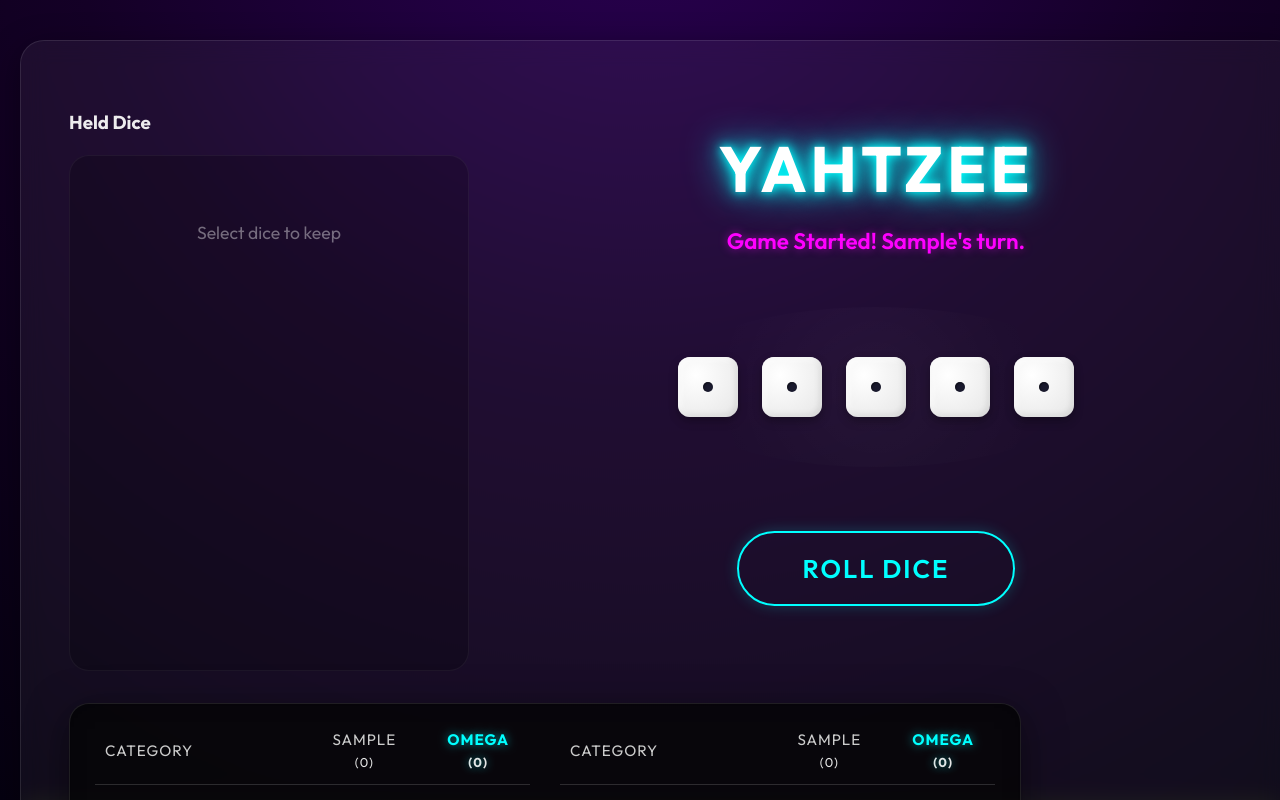
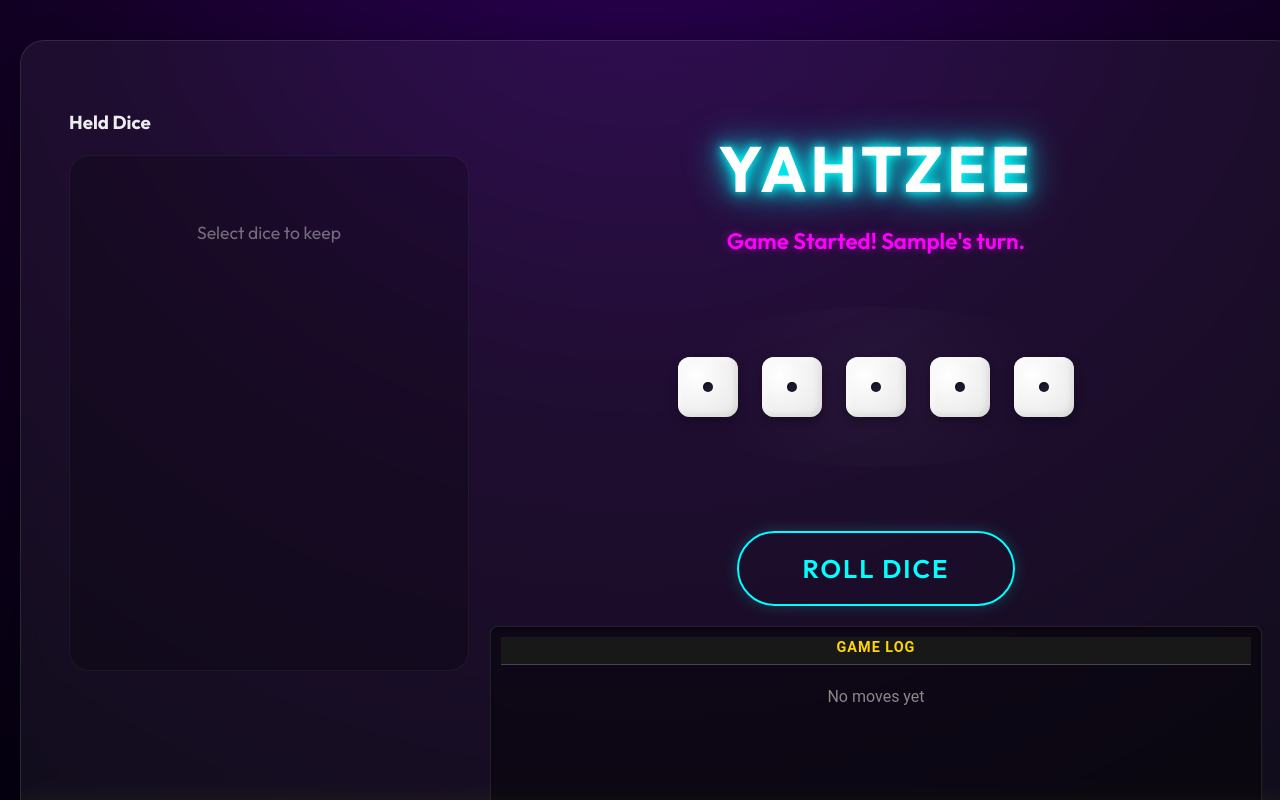
Before and after one commit to eroica0516/MJYahtzee, a React (Vite) app: page / in a window 1280 px wide. Both pictures are taken after typing "Sample" into the empty fields and a click on the button "Start Game". Shown: the top 800 px of the page. Built offline with nearby package versions, Linux system fonts and the light colour scheme.

Commit message:
Adding GameLog feature

```diff
--- a/src/components/GameBoard.jsx
+++ b/src/components/GameBoard.jsx
@@ -3,6 +3,7 @@
 import ScoreCard from './ScoreCard';
 import EndGameScoring from './EndGameScoring';
 import NameInput from './NameInput';
+import GameLog from './GameLog';
 import {
     calculatePossibleScores,
     calculateScore,
@@ -35,11 +36,22 @@
     const [rolling, setRolling] = useState(false);
     const [message, setMessage] = useState('New Game! Roll to start.');
     const [isGameOver, setIsGameOver] = useState(false);
+    const [gameLog, setGameLog] = useState([]);
 
     // AI State
     const [aiProcessing, setAiProcessing] = useState(false);
 
     // --- Helpers ---
+    const addToLog = (player, isUser, category, score, diceValues) => {
+        setGameLog(prev => [{
+            player,
+            isUser,
+            category,
+            score,
+            dice: [...diceValues] // Copy
+        }, ...prev]);
+    };
+
     const wait = (ms) => new Promise(resolve => setTimeout(resolve, ms));
 
     const checkYahtzeeBonus = (diceValues, currentScores) => {
@@ -175,6 +187,7 @@
             }
 
             setLastSelections(prev => ({ ...prev, ai: bestCat }));
+            addToLog(playerNames.ai, false, bestCat, score, diceVals);
         } else {
             // Fallback if something weird happens (e.g. no valid categories, unlikely)
             console.warn("AI found no best category, picking first available.");
@@ -183,6 +196,7 @@
             if (firstCat) {
                 setAiScores(prev => ({ ...prev, [firstCat]: possible[firstCat] }));
                 setLastSelections(prev => ({ ...prev, ai: firstCat }));
+                addToLog(playerNames.ai, false, firstCat, possible[firstCat], diceVals);
             }
         }
 
@@ -248,6 +262,7 @@
         const score = possibleScores[category];
         setUserScores(prev => ({ ...prev, [category]: score }));
         setLastSelections(prev => ({ ...prev, user: category }));
+        addToLog(playerNames.user, true, category, score, dice.map(d => d.value));
 
         // Check Bonus
         const values = dice.map(d => d.value);
@@ -275,6 +290,7 @@
         setDice(Array.from({ length: 5 }, (_, i) => ({ id: i, value: 1, held: false })));
         setMessage('New Game!');
         setAiProcessing(false);
+        setGameLog([]);
     };
 
     const handlePlayAgain = () => {
@@ -289,6 +305,7 @@
         setDice(Array.from({ length: 5 }, (_, i) => ({ id: i, value: 1, held: false })));
         setMessage(`Game Restarted! ${playerNames.user}'s turn.`);
         setAiProcessing(false);
+        setGameLog([]);
     };
 
     // --- Render ---
@@ -350,6 +367,8 @@
                             <button className="btn-reset" onClick={handleReset}>New Game</button>
                         )}
                     </div>
+
+                    <GameLog log={gameLog} />
                 </div>
             </div>
 
--- /dev/null
+++ b/src/components/GameLog.css
@@ -0,0 +1,135 @@
+.game-log {
+    margin-top: 20px;
+    background-color: rgba(0, 0, 0, 0.4);
+    border-radius: 8px;
+    padding: 10px;
+    width: 100%;
+    /* Remove max-height to fill space, use flex logic in parent or min-height */
+    flex: 1;
+    min-height: 200px;
+    /* Ensure at least some height */
+    overflow-y: auto;
+    font-family: 'Roboto', sans-serif;
+    color: #e0e0e0;
+    box-shadow: inset 0 2px 4px rgba(0, 0, 0, 0.5);
+    border: 1px solid rgba(255, 255, 255, 0.1);
+}
+
+.game-log h3 {
+    margin: 0 0 10px 0;
+    font-size: 0.9rem;
+    text-transform: uppercase;
+    letter-spacing: 1px;
+    color: #ffd700;
+    text-align: center;
+    border-bottom: 1px solid rgba(255, 255, 255, 0.2);
+    padding-bottom: 5px;
+    position: sticky;
+    top: 0;
+    background-color: rgba(26, 26, 26, 0.95);
+    /* Match typical dark theme bg */
+    z-index: 1;
+}
+
+.log-list {
+    list-style: none;
+    padding: 0;
+    margin: 0;
+    display: flex;
+    flex-direction: column-reverse;
+    /* Newest first? Or standard list with auto-scroll? User asked for log. Usually newest at bottom is standard for chat/logs, but for game history, seeing the last move at top might be nice. Let's stick to standard chronological order (newest at bottom) and scroll to bottom, OR display reverse order. Let's do reverse order so newest is always at top without scrolling. */
+}
+
+.log-entry {
+    display: flex;
+    align-items: center;
+    justify-content: space-between;
+    padding: 6px 4px;
+    border-bottom: 1px solid rgba(255, 255, 255, 0.05);
+    font-size: 0.85rem;
+    animation: fadeIn 0.3s ease-in;
+}
+
+.log-entry:last-child {
+    border-bottom: none;
+}
+
+.log-info {
+    flex: 1;
+    display: flex;
+    flex-direction: column;
+}
+
+.log-player-name {
+    font-weight: bold;
+    color: #4facfe;
+}
+
+.log-player-name.ai {
+    color: #ff5252;
+}
+
+.log-action {
+    font-size: 0.8rem;
+    color: #ccc;
+}
+
+.log-score {
+    font-weight: bold;
+    color: #fff;
+    margin-left: 5px;
+}
+
+.log-dice {
+    display: flex;
+    gap: 2px;
+}
+
+.mini-die {
+    width: 16px;
+    height: 16px;
+    background-color: #f0f0f0;
+    border-radius: 3px;
+    display: flex;
+    justify-content: center;
+    align-items: center;
+    box-shadow: 0 1px 2px rgba(0, 0, 0, 0.3);
+}
+
+.mini-die-dot {
+    width: 3px;
+    height: 3px;
+    background-color: #000;
+    border-radius: 50%;
+}
+
+/* Scrollbar styling */
+.game-log::-webkit-scrollbar {
+    width: 6px;
+}
+
+.game-log::-webkit-scrollbar-track {
+    background: rgba(0, 0, 0, 0.2);
+    border-radius: 3px;
+}
+
+.game-log::-webkit-scrollbar-thumb {
+    background: rgba(255, 255, 255, 0.2);
+    border-radius: 3px;
+}
+
+.game-log::-webkit-scrollbar-thumb:hover {
+    background: rgba(255, 255, 255, 0.3);
+}
+
+@keyframes fadeIn {
+    from {
+        opacity: 0;
+        transform: translateY(-5px);
+    }
+
+    to {
+        opacity: 1;
+        transform: translateY(0);
+    }
+}
--- /dev/null
+++ b/src/components/GameLog.jsx
@@ -0,0 +1,53 @@
+import React from 'react';
+import './GameLog.css';
+import { CATEGORY_LABELS } from '../utils/gameRules';
+
+const MiniDie = ({ value }) => {
+    // Simple dot rendering for mini dice
+    // 1: Center
+    // 2: Top-Left, Bottom-Right
+    // 3: Top-Left, Center, Bottom-Right
+    // ...actually for 16px, just a number might be clearer?
+    // Or just a simplified dot pattern.
+    // Let's stick to standard dots but strictly simplified.
+
+    // Actually, just rendering the number is much more legible at 16px than trying to draw 6 tiny dots.
+    if (true) {
+        return (
+            <div className={`mini-die val-${value}`}>
+                <span style={{ color: 'black', fontSize: '10px', fontWeight: 'bold' }}>{value}</span>
+            </div>
+        );
+    }
+};
+
+const GameLog = ({ log }) => {
+    return (
+        <div className="game-log">
+            <h3>Game Log</h3>
+            <ul className="log-list">
+                {log.length === 0 && <li style={{ padding: '10px', textAlign: 'center', color: '#888' }}>No moves yet</li>}
+                {log.map((entry, index) => (
+                    <li key={index} className="log-entry">
+                        <div className="log-info">
+                            <span className={`log-player-name ${entry.isUser ? 'user' : 'ai'}`}>
+                                {entry.player}
+                            </span>
+                            <span className="log-action">
+                                {CATEGORY_LABELS[entry.category] || entry.category}:
+                                <span className="log-score">+{entry.score}</span>
+                            </span>
+                        </div>
+                        <div className="log-dice">
+                            {entry.dice.slice().sort((a, b) => a - b).map((val, i) => (
+                                <MiniDie key={i} value={val} />
+                            ))}
+                        </div>
+                    </li>
+                ))}
+            </ul>
+        </div>
+    );
+};
+
+export default GameLog;
```
